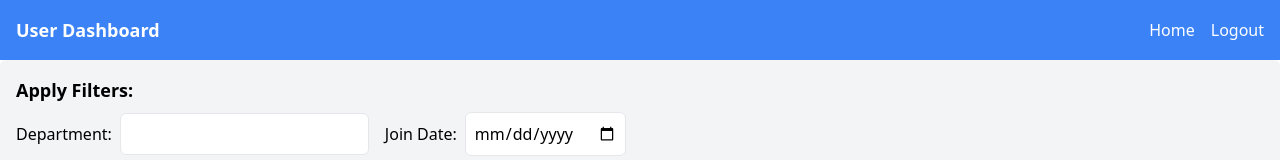
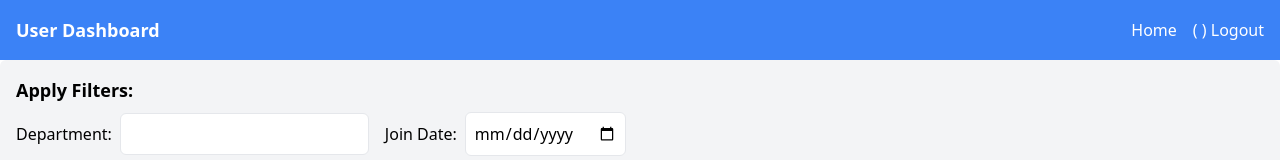
Before and after one commit to VikashAnandJha/supremetech-mern-task, a React (Vite) app in the folder frontend/: page /dashboard in a window 1280 px wide. Shown: the top 160 px of the page. Built offline with nearby package versions, Linux system fonts and the light colour scheme; no server answers; sample sign-in values are in the browser's storage.

Commit message:
loggedin user

```diff
--- a/frontend/src/components/UserDashboard.jsx
+++ b/frontend/src/components/UserDashboard.jsx
@@ -2,16 +2,19 @@ import React, { useEffect, useState, } from 'react';
 import { useSelector, useDispatch } from 'react-redux';
 import { getUsers } from '../services/api';
 import { setFilters, setUsers } from '../features/user/userSlice';
+import { setUser } from '../features/auth/authSlice';
+
 
 import { Link, useNavigate } from "react-router-dom";
 
 const UserDashboard = () => {
     const dispatch = useDispatch();
+    const userDetails = useSelector((state) => state.auth);
     const users = useSelector((state) => state.user.users);
     const filters = useSelector((state) => state.user.filters);
-    const [filteredUsers, setFilteredUsers] = useState([]);
-    const [sortBy, setSortBy] = useState('');
-    const [filter, setFilter] = useState({ name: '', join_date: '', department: '', sortBy: '' });
+    // const [filteredUsers, setFilteredUsers] = useState([]);
+    // const [sortBy, setSortBy] = useState('');
+    // const [filter, setFilter] = useState({ name: '', join_date: '', department: '', sortBy: '' });
     const navigate = useNavigate();
     useEffect(() => {
         const fetchUsers = async () => {
@@ -82,15 +85,17 @@ const UserDashboard = () => {
         <div>
             <div className="flex justify-between items-center p-4 bg-blue-500 text-white">
                 <h2 className="text-lg font-semibold">User Dashboard</h2>
+
                 <div className="flex space-x-4">
                     <button className="hover:underline">Home</button>
                     <button onClick={handleLogout} className="hover:underline">
-                        Logout
+                        (  <span>{userDetails?.user?.username}</span>) Logout
                     </button>
                 </div>
             </div>
 
-            <div className="bg-gray-100 p-4 rounded-md">
+
+            <div className="bg-gray-100 p-4 rounded-md"  >
                 <p className="text-lg font-bold mb-2">Apply Filters:</p>
                 <div className="flex items-center space-x-4">
                     <div className="flex items-center">
```
